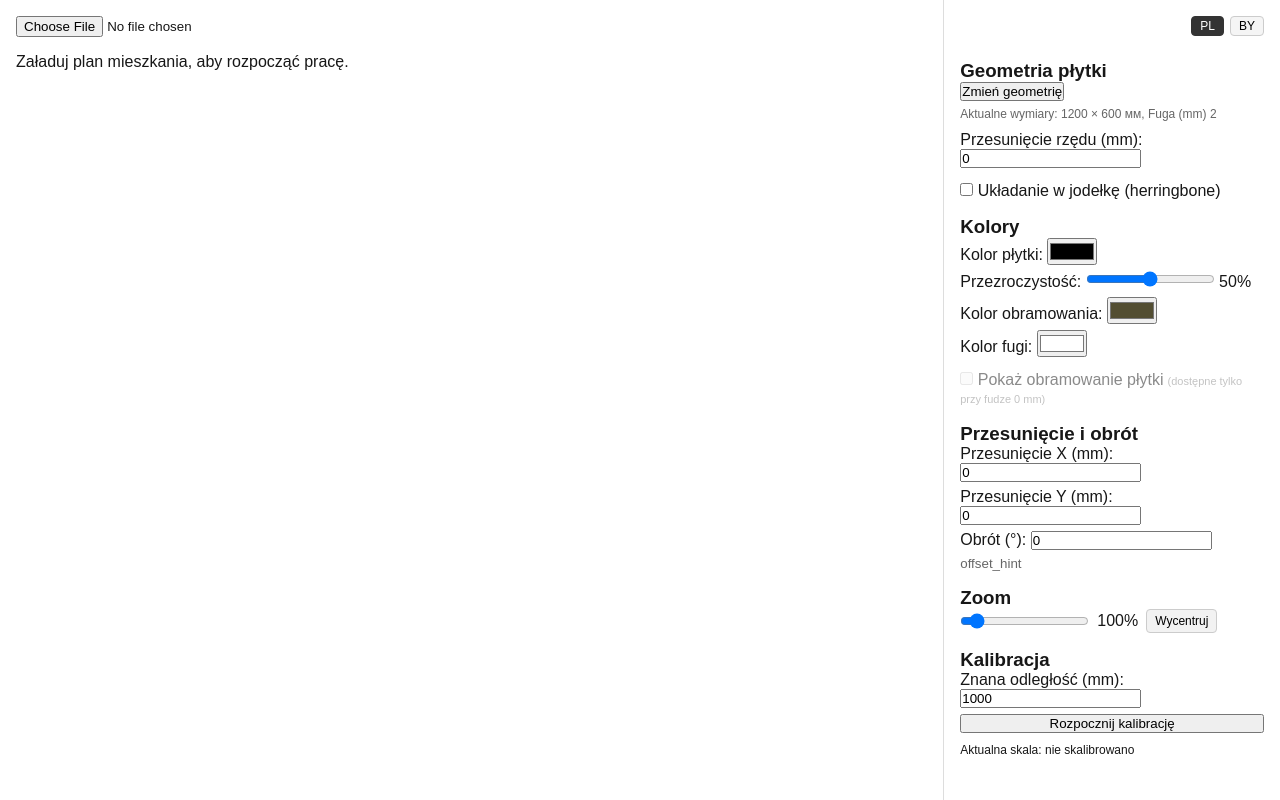
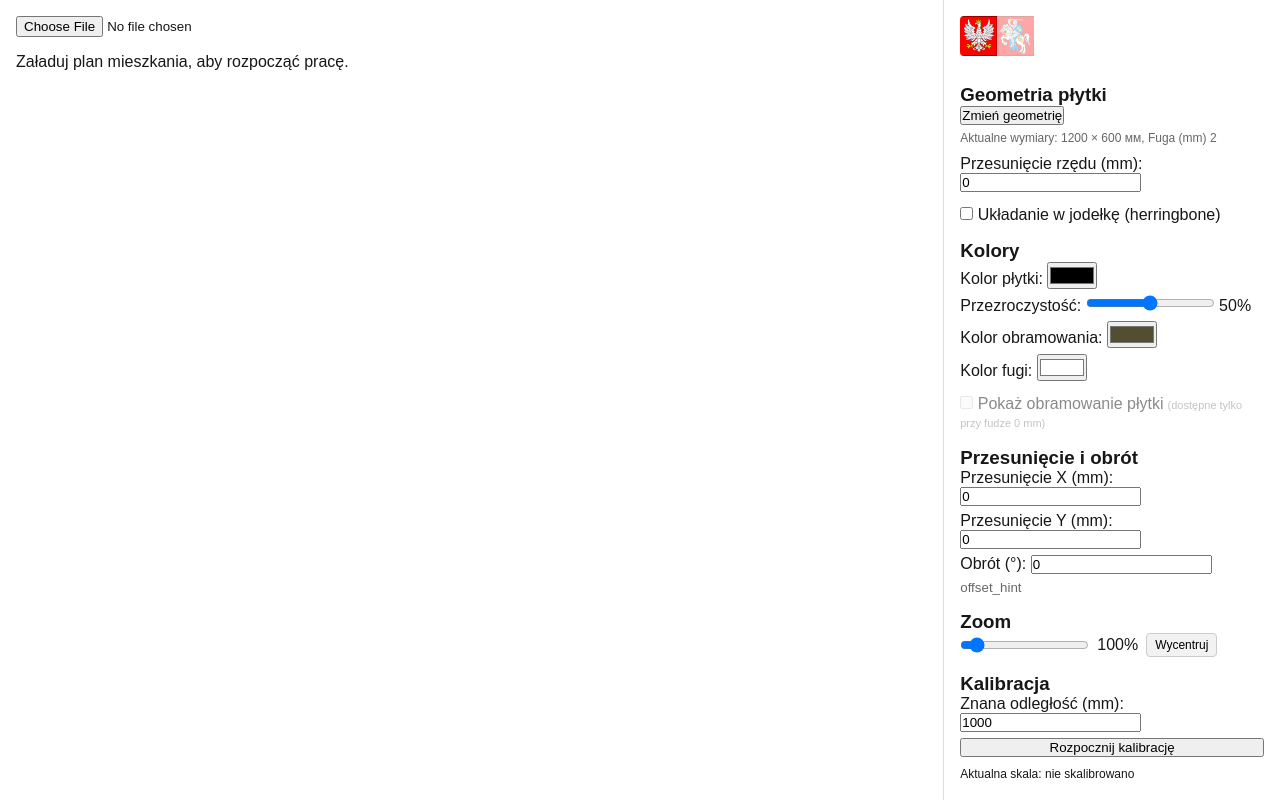
Before and after one commit to BuffonPLIT/tiles, a Next.js app: page / in a window 1280 px wide. Built offline with nearby package versions, Linux system fonts and the light colour scheme.

Commit message:
main: switcher

```diff
--- a/src/app/components/LanguageSwitcher.js
+++ b/src/app/components/LanguageSwitcher.js
@@ -1,66 +1,99 @@
 "use client";
 
-import React, { useEffect, useState } from "react";
+import React from "react";
 import { useTranslation } from "react-i18next";
+
+const FLAG_SRC = "/flags/pl-by.png";
 
 function LanguageSwitcher() {
   const { i18n } = useTranslation();
-  const [current, setCurrent] = useState("pl");
 
-  // Load saved language on mount
-  useEffect(() => {
-    if (typeof window === "undefined") return;
-
-    const saved = window.localStorage.getItem("app_lang");
-    if (saved === "pl" || saved === "by") {
-      // eslint-disable-next-line react-hooks/set-state-in-effect
-      setCurrent(saved);
-      i18n.changeLanguage(saved);
-    }
-  }, [i18n]);
+  const currentLng = i18n.language.startsWith("by") ? "by" : "pl";
 
   const handleChange = (lng) => {
-    setCurrent(lng);
+    if (lng === currentLng) return;
     i18n.changeLanguage(lng);
-    if (typeof window !== "undefined") {
-      window.localStorage.setItem("app_lang", lng);
-    }
-  };
-
-  const baseBtn = {
-    padding: "2px 8px",
-    fontSize: 12,
-    borderRadius: 4,
-    cursor: "pointer",
-    background: "#f5f5f5",
-
-    // no shorthand!
-    borderWidth: 1,
-    borderStyle: "solid",
-    borderColor: "#ccc",
-    color: "#000",
-  };
-
-  const activeBtn = {
-    ...baseBtn,
-    background: "#333",
-    color: "#fff",
-
-    // atomic border change
-    borderColor: "#333",
   };
 
   return (
-    <div style={{ display: "flex", gap: 6, justifyContent: "flex-end", marginBottom: 8 }}>
-      <button type="button" onClick={() => handleChange("pl")} style={current === "pl" ? activeBtn : baseBtn}>
-        PL
+    <div
+      style={{
+        display: "inline-flex",
+        borderRadius: 4,
+        overflow: "hidden",
+        marginBottom: 12,
+        userSelect: "none",
+      }}
+    >
+      {/* Left half (PL) */}
+      <button
+        type="button"
+        aria-label="Polski"
+        onClick={() => handleChange("pl")}
+        style={{
+          padding: 0,
+          border: "none",
+          background: "transparent",
+          cursor: currentLng === "pl" ? "default" : "pointer",
+          opacity: currentLng === "pl" ? 1 : 0.35,
+        }}
+      >
+        <div
+          style={{
+            width: 37,
+            height: 40,
+            overflow: "hidden",
+          }}
+        >
+          <img
+            src={FLAG_SRC}
+            alt="PL / BY"
+            style={{
+              width: 74,
+              height: 40,
+              objectFit: "cover",
+              transform: "translateX(0)", // левая половина
+              display: "block",
+            }}
+          />
+        </div>
       </button>
 
-      <button type="button" onClick={() => handleChange("by")} style={current === "by" ? activeBtn : baseBtn}>
-        BY
+      {/* Right half (BY) */}
+      <button
+        type="button"
+        aria-label="Беларуская"
+        onClick={() => handleChange("by")}
+        style={{
+          padding: 0,
+          border: "none",
+          background: "transparent",
+          cursor: currentLng === "by" ? "default" : "pointer",
+          opacity: currentLng === "by" ? 1 : 0.35,
+        }}
+      >
+        <div
+          style={{
+            width: 37,
+            height: 40,
+            overflow: "hidden",
+          }}
+        >
+          <img
+            src={FLAG_SRC}
+            alt="PL / BY"
+            style={{
+              width: 74,
+              height: 40,
+              objectFit: "cover",
+              transform: "translateX(-37px)", // правая половина
+              display: "block",
+            }}
+          />
+        </div>
       </button>
     </div>
   );
 }
 
-export default LanguageSwitcher;
+export default React.memo(LanguageSwitcher);
```
Also changed, not shown: public/flags/pl-by.png (added).
